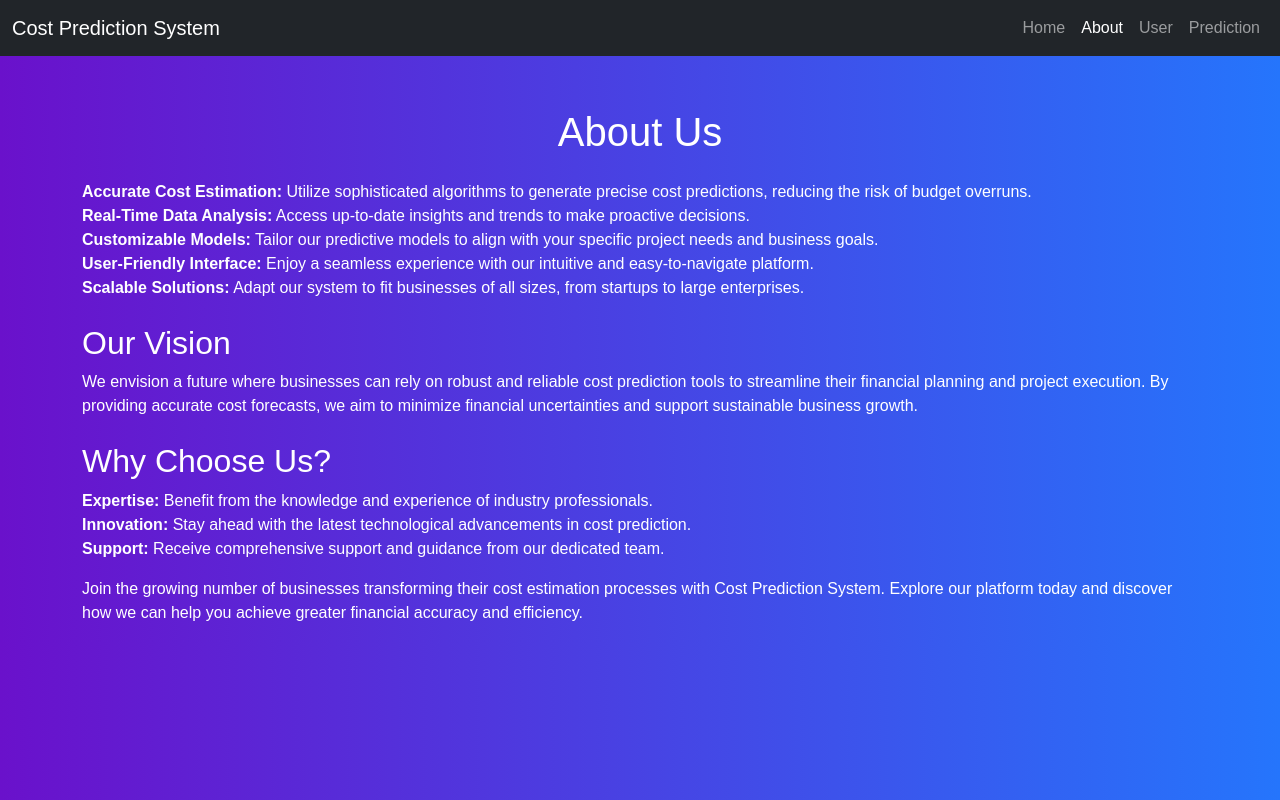
After one commit to ShadmanShariar/Supervised_Machine_Learning_Methods_for_Predicting_Healthcare_Cost, a Flask app: page /about in a window 1280 px wide. The commit adds this page. Run offline with Flask 3, Linux system fonts and the light colour scheme.

Commit message:
about added

```diff
--- /dev/null
+++ b/Templates/about.html
@@ -0,0 +1,79 @@
+<!DOCTYPE html>
+<html lang="en">
+<head>
+    <meta charset="UTF-8">
+    <title>About</title>
+    <link href="https://cdn.jsdelivr.net/npm/bootstrap@5.0.0-beta2/dist/css/bootstrap.min.css" rel="stylesheet" integrity="sha384-BmbxuPwQa2lc/FVzBcNJ7UAyJxM6wuqIj61tLrc4wSX0szH/Ev+nYRRuWlolflfl" crossorigin="anonymous">
+    <style>
+        body {
+            background: linear-gradient(to right, #6a11cb, #2575fc);
+            color: white;
+            font-family: Arial, sans-serif;
+            padding-top: 60px;
+        }
+
+        .container {
+            animation: fadeIn 2s ease-in-out;
+        }
+
+        @keyframes fadeIn {
+            from { opacity: 0; }
+            to { opacity: 1; }
+        }
+    </style>
+</head>
+<body>
+    <!-- Navbar -->
+    <nav class="navbar navbar-expand-lg navbar-dark bg-dark fixed-top">
+        <div class="container-fluid">
+            <a class="navbar-brand" href="index.html">Cost Prediction System</a>
+            <button class="navbar-toggler" type="button" data-bs-toggle="collapse" data-bs-target="#navbarNav" aria-controls="navbarNav" aria-expanded="false" aria-label="Toggle navigation">
+                <span class="navbar-toggler-icon"></span>
+            </button>
+            <div class="collapse navbar-collapse" id="navbarNav">
+                <ul class="navbar-nav ms-auto">
+                    <li class="nav-item">
+                        <a class="nav-link" href="index.html">Home</a>
+                    </li>
+                    <li class="nav-item">
+                        <a class="nav-link active" aria-current="page" href="about.html">About</a>
+                    </li>
+                    <li class="nav-item">
+                        <a class="nav-link" href="#">User</a>
+                    </li>
+                    <li class="nav-item">
+                        <a class="nav-link" href="#">Prediction</a>
+                    </li>
+                </ul>
+            </div>
+        </div>
+    </nav>
+
+    <div class="container mt-5">
+        <h1 class="text-center">About Us</h1>
+        <p class="mt-4">
+            <strong>Accurate Cost Estimation:</strong> Utilize sophisticated algorithms to generate precise cost predictions, reducing the risk of budget overruns.<br>
+            <strong>Real-Time Data Analysis:</strong> Access up-to-date insights and trends to make proactive decisions.<br>
+            <strong>Customizable Models:</strong> Tailor our predictive models to align with your specific project needs and business goals.<br>
+            <strong>User-Friendly Interface:</strong> Enjoy a seamless experience with our intuitive and easy-to-navigate platform.<br>
+            <strong>Scalable Solutions:</strong> Adapt our system to fit businesses of all sizes, from startups to large enterprises.
+        </p>
+        <h2 class="mt-4">Our Vision</h2>
+        <p>
+            We envision a future where businesses can rely on robust and reliable cost prediction tools to streamline their financial planning and project execution. By providing accurate cost forecasts, we aim to minimize financial uncertainties and support sustainable business growth.
+        </p>
+        <h2 class="mt-4">Why Choose Us?</h2>
+        <p>
+            <strong>Expertise:</strong> Benefit from the knowledge and experience of industry professionals.<br>
+            <strong>Innovation:</strong> Stay ahead with the latest technological advancements in cost prediction.<br>
+            <strong>Support:</strong> Receive comprehensive support and guidance from our dedicated team.
+        </p>
+        <p>
+            Join the growing number of businesses transforming their cost estimation processes with Cost Prediction System. Explore our platform today and discover how we can help you achieve greater financial accuracy and efficiency.
+        </p>
+    </div>
+
+    <!-- Bootstrap JS -->
+    <script src="https://cdn.jsdelivr.net/npm/bootstrap@5.0.0-beta2/dist/js/bootstrap.bundle.min.js" integrity="sha384-pzjw8f+ua7Kw1TIq4SykaFpQJ0ogJkO8a6lgAYz3fSm1ZarM3y1W4CjWZV5y4gy" crossorigin="anonymous"></script>
+</body>
+</html>
--- a/Templates/index.html
+++ b/Templates/index.html
@@ -74,6 +74,9 @@
                         <a class="nav-link" href="#">Home</a>
                     </li>
                     <li class="nav-item">
+                        <a class="nav-link" href="{{url_for('about')}}">About</a>
+                    </li>
+                    <li class="nav-item">
                         <a class="nav-link" href="https://github.com/ShadmanShariar/Supervised_Machine_Learning_Methods_for_Predicting_Healthcare_Cost">GitHub Source Code</a>
                     </li>
                 </ul>
--- a/app.py
+++ b/app.py
@@ -25,6 +25,9 @@ app = Flask(__name__)
 def helloworld():
     return render_template('index.html')
 
+@app.route('/about', methods=['GET'])
+def about():
+    return render_template('about.html')
 
 @app.route('/', methods=['POST'])
 def predict():
--- a/output.csv
+++ b/output.csv
@@ -52,3 +52,8 @@ age,sex,bmi,children,smoker,charges
 26,1,24.5,2,2,3441.4699226013363
 2,1,24.5,1,2,0.0
 26,2,24.5,1,2,3022.167280457772
+26,1,40.5,0,1,31481.400592901038
+26,2,40.5,0,1,31489.35238126685
+26,2,40.5,1,1,31916.606811776222
+2,2,24.0,1,1,20342.648743755664
+12,1,24.5,1,1,23069.15333493925
```
